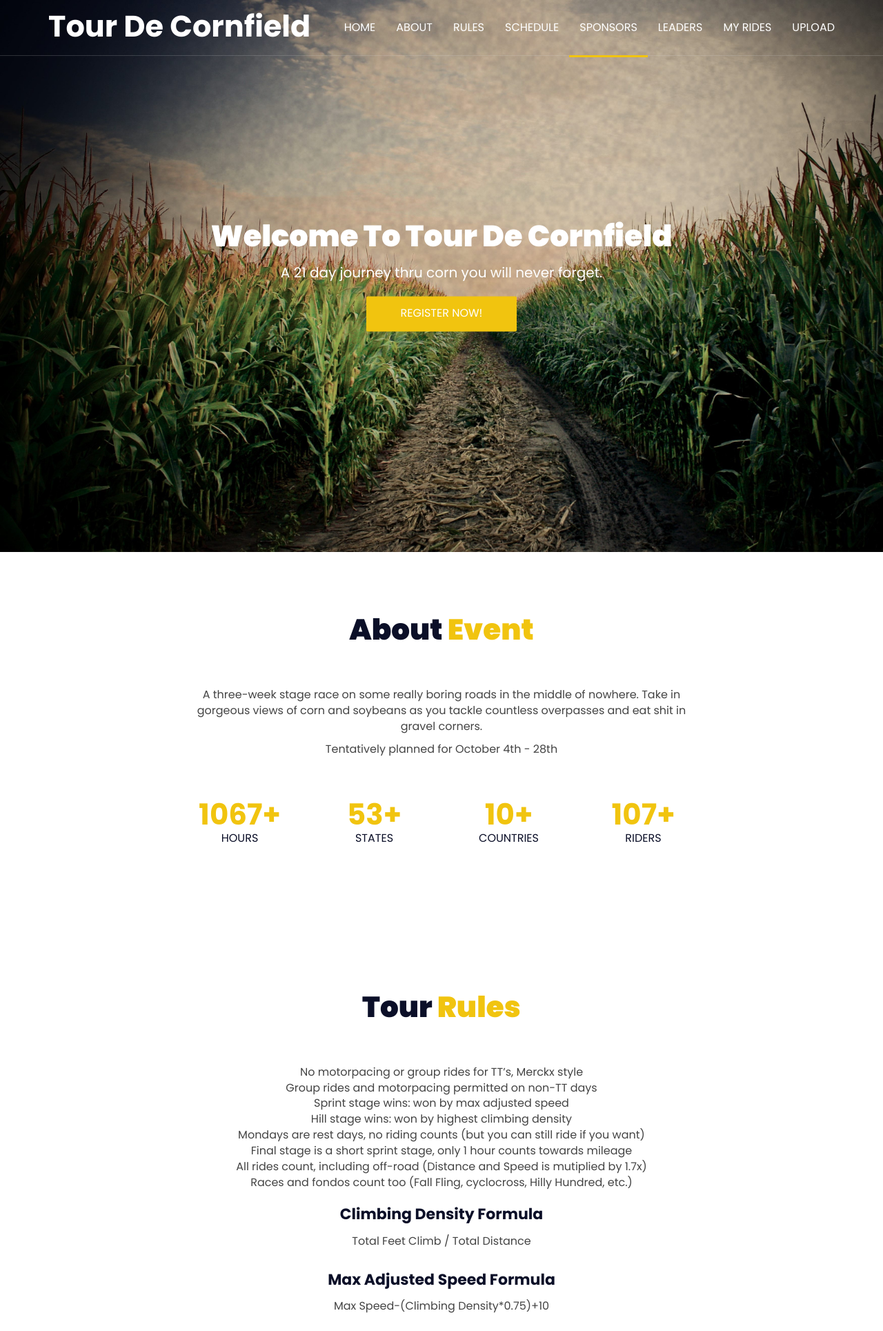
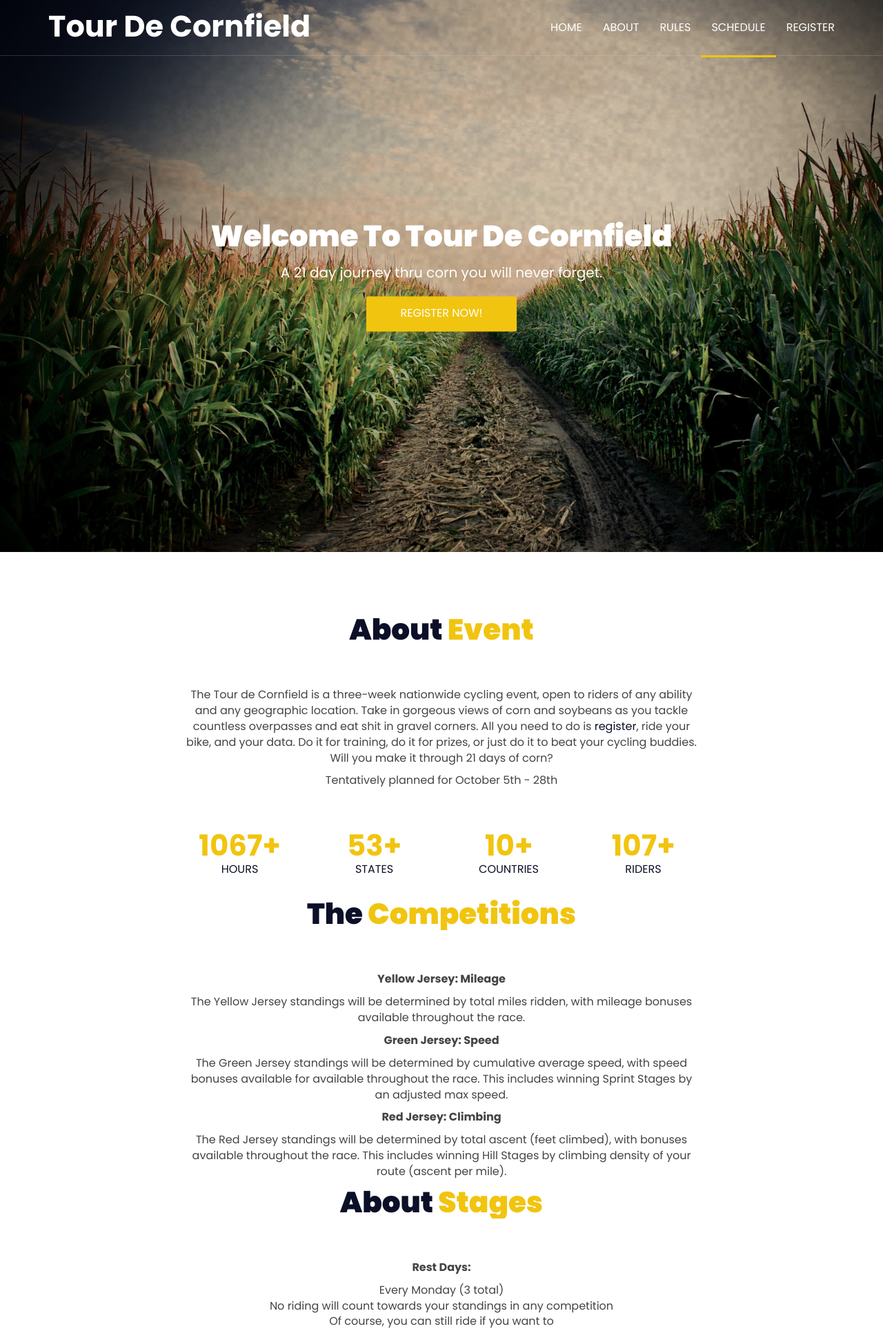
Before and after one commit to mkeller3/tour_de_cornfield_django, a Django app: page / in a window 1280 px wide. Shown: the top 1929 px of the page at 69% size. Run offline with Django 3.2, Linux system fonts and the light colour scheme; some libraries are stand-ins or nearby versions.

Commit message:
version 2.0

```diff
--- a/myapp/forms.py
+++ b/myapp/forms.py
@@ -13,9 +13,11 @@ class DocumentForm(forms.ModelForm):
 class SignUpForm(UserCreationForm):
     first_name = forms.CharField(max_length=30, required=True, help_text='Optional.')
     last_name = forms.CharField(max_length=30, required=True, help_text='Optional.')
-    secret_key = forms.CharField(max_length=30, required=True, help_text='Optional.')
+    unique_key = forms.CharField(max_length=30, required=True, help_text='Optional.')
     email = forms.EmailField(max_length=254, help_text='Required. Inform a valid email address.')
+    agreement = forms.BooleanField(required = True)
+
 
     class Meta:
         model = User
-        fields = ('username', 'first_name', 'last_name', 'email', 'password1', 'password2', 'secret_key')
+        fields = ('username', 'first_name', 'last_name', 'email', 'password1', 'password2', 'unique_key', 'agreement')
--- a/myapp/templates/index.html
+++ b/myapp/templates/index.html
@@ -63,10 +65,10 @@
 					<li><a href="#about">About</a></li>
 					<li><a href="#rules">Rules</a></li>
 					<li><a href="#schedule">Schedule</a></li>
-					<li><a href="#sponsors">Sponsors</a></li>
-					<li><a href="./leaderboard">Leaders</a></li>
+					<!-- <li><a href="./leaderboard">Results</a></li>
 					<li><a href="./rides">My Rides</a></li>
-					<li><a href="./upload">Upload</a></li>
+					<li><a href="./upload">Upload</a></li> -->
+					<li><a href="./register">Register</a></li>
 				</ul>
 			</nav>
 			<!-- /Navigation -->
@@ -120,8 +122,11 @@
 				<div class="col-md-8 col-md-offset-2 text-center">
 					<!-- about content -->
 					<div class="about-content">
-						<p>A three-week stage race on some really boring roads in the middle of nowhere. Take in gorgeous views of corn and soybeans as you tackle countless overpasses and eat shit in gravel corners.</p>
-						<p>Tentatively planned for October 4th - 28th</p>
+						<p>The Tour de Cornfield is a three-week nationwide cycling event, open to riders of any ability and any geographic location.
+							Take in gorgeous views of corn and soybeans as you tackle countless overpasses and eat shit in gravel corners.
+							All you need to do is <a href="./register">register</a>, ride your bike, and  your data. Do it for training, do it for prizes, or just do it to beat your cycling buddies.
+							Will you make it through 21 days of corn?</p>
+						<p>Tentatively planned for October 5th - 28th</p>
 					</div>
 					<!-- /about content -->
 
@@ -168,6 +173,72 @@
 						<!-- /row -->
 					</div>
 					<!-- /Numbers -->
+					<div class="section-title">
+							<h3 class="title"><span>The</span> <span style="color:  #f1c40f;">Competitions</span></h3>
+						</div>
+					<div class="about-content">
+						<p><b>Yellow Jersey: Mileage</b></p>
+						<p>The Yellow Jersey standings will be determined by total miles ridden, with mileage bonuses available throughout the race.</p>
+						<p><b>Green Jersey: Speed</b><p>
+						<p>The Green Jersey standings will be determined by cumulative average speed, with speed bonuses available for available throughout the race. This includes winning Sprint Stages by an adjusted max speed.</p>
+						<p><b>Red Jersey: Climbing</b></p>
+						<p>The Red Jersey standings will be determined by total ascent (feet climbed), with bonuses available throughout the race. This includes winning Hill Stages by climbing density of your route (ascent per mile).</p>
+					</div>
+					<div class="section-title">
+							<h3 class="title"><span>About</span> <span style="color:  #f1c40f;">Stages</span></h3>
+						</div>
+					<div class="about-content">
+						<p><b>Rest Days:</b></p>
+						<ul>
+							<li>Every Monday (3 total)</li>
+							<li>No riding will count towards your standings in any competition</li>
+							<li>Of course, you can still ride if you want to</li>
+						</ul>
+						<br>
+						<p><b>Sprint Stages:</b></p>
+						<ul>
+							<li>Won by adjusted max speed.</li>
+							<li>Adjusted Max Speed = Max Speed - (Climbing/Mile ^ 0.75) + 10</li>
+							<li>The adjusted max speed formula is designed to favor max speed on flat rides, so choose a route with fewer hills</li>
+							<li>Bonuses for Stage results:</li>
+							<li>Yellow: 5, 4, 3, 2, 1 miles</li>
+							<li>Green: 0.25, 0.2, 0.15, 0.1, 0.05 mph</li>
+							<li>Red: N/A</li>
+						</ul>
+						<br>
+						<p><b>Hill Stages:</b></p>
+						<ul>
+							<li>Won by climbing intensity (ascent per mile)</li>
+							<li>Bonuses for Stage results:</li>
+							<li>Yellow: 5, 4, 3, 2, 1 miles</li>
+							<li>Green: N/A</li>
+							<li>Red: 100, 80, 60, 40, 20 feet</li>
+						</ul>
+						<br>
+						<p><b>Time Trials:</b></p>
+						<ul>
+							<li>Won by fastest time.</li>
+							<li>In order for us to score stage results, you must upload a ride file of exactly the specified distance (+/- 0.5 miles). You can upload all of your files, but only the time trial file will count.</li>
+							<li>Routes must be out-and-back</li>
+							<li>Merckx-Style (road bikes only). No aero bars, aero helmets, or disc wheels.</li>
+							<li>Motorpacing and Group Rides are not allowed on TT-days.</li>
+							<li>Bonuses for Stage results:</li>
+							<li>Yellow: 10, 8, 6, 5, 4, 3, 2, 1 miles
+							<li>Green: N/A</li>
+							<li>Red: N/A</li>
+						</ul>
+					</div>
+					<br>
+					<div class="section-title">
+							<h3 class="title"><span>About</span> <span style="color:  #f1c40f;">Rides</span></h3>
+						</div>
+					<div class="about-content">
+						<p>You can do any type of riding or racing you want during the Tour de Cornfield. Group rides, off-road rides, gran fondos, track, cross races, etc.</p>
+						<p>Rides below 13 mph are classified as trails. Mileage, average speed, and feet climbed will be multiplied by 1.8</p>
+						<p>Rides between 13-16 mph are classified as cyclocross/gravel. Mileage, average speed, and feet climbed will be multiplied by 1.5<p>
+						<p>Rides above 16 mph average are classified as road rides.</p>
+						<p>You can do multiple rides each day, and upload as many ride files as you want.</p>
+					</div>
 				</div>
 			</div>
 			<!-- row -->
@@ -198,15 +271,14 @@
 							<li>Hill stage wins: won by highest climbing density</li>
 							<li>Mondays are rest days, no riding counts (but you can still ride if you want)</li>
 							<li>Final stage is a short sprint stage, only 1 hour counts towards mileage</li>
-							<li>All rides count, including off-road (Distance and Speed is mutiplied by 1.7x)</li>
 							<li>Races and fondos count too (Fall Fling, cyclocross, Hilly Hundred, etc.)</li>
 						</ul>
 						<br>
 						<h3>Climbing Density Formula</h3>
-						<p>Total Feet Climb / Total Distance</p>
+						<p>Total Feet Climbed / Total Distance</p>
 						<br>
 						<h3>Max Adjusted Speed Formula</h3>
-						<p>Max Speed-(Climbing Density*0.75)+10</p>
+						<p>Max Speed-(Climbing Density^0.75)+10</p>
 					</div>
 					<!-- /rules content -->
 				</div>
@@ -236,28 +308,13 @@
 						<div class="event">
 							<div class="event-day">
 								<div>
-									<span class="day">4</span>
-									<span class="year">Oct, 2018</span>
-								</div>
-							</div>
-							<div class="event-content">
-								<h3 class="event-title">Opening Prolouge</h3>
-								<p>Winner of the day goes to rider with the fastest 5 mile out and back time.</p>
-							</div>
-						</div>
-						<!-- /event -->
-
-						<!-- event -->
-						<div class="event">
-							<div class="event-day">
-								<div>
 									<span class="day">5</span>
 									<span class="year">Oct, 2018</span>
 								</div>
 							</div>
 							<div class="event-content">
-								<h3 class="event-title">Sprint Stage</h3>
-								<p>Winner of the day goes to rider with the fastest adjusted top speed.</p>
+								<h3 class="event-title">Opening Prologue</h3>
+								<p>Winner of the day goes to rider with the fastest 5 mile out and back time.</p>
 							</div>
 						</div>
 						<!-- /event -->
@@ -286,6 +343,21 @@
 								</div>
 							</div>
 							<div class="event-content">
+								<h3 class="event-title">Sprint Stage</h3>
+								<p>Winner of the day goes to rider with the fastest adjusted top speed.</p>
+							</div>
+						</div>
+						<!-- /event -->
+
+						<!-- event -->
+						<div class="event">
+							<div class="event-day">
+								<div>
+									<span class="day">8</span>
+									<span class="year">Oct, 2018</span>
+								</div>
+							</div>
+							<div class="event-content">
 								<h3 class="event-title">Rest Day</h3>
 								<p>The real winner of today is who can rest the most.</p>
 							</div>
@@ -326,7 +398,7 @@
 						<div class="event">
 							<div class="event-day">
 								<div>
-									<span class="day">10</span>
+									<span class="day">11</span>
 									<span class="year">Oct, 2018</span>
 								</div>
 							</div>
@@ -391,6 +448,21 @@
 								</div>
 							</div>
 							<div class="event-content">
+								<h3 class="event-title">Hill Stage</h3>
+								<p>Winner of the day goes to rider with the highest climbing density.</p>
+							</div>
+						</div>
+						<!-- /event -->
+
+						<!-- event -->
+						<div class="event">
+							<div class="event-day">
+								<div>
+									<span class="day">15</span>
+									<span class="year">Oct, 2018</span>
+								</div>
+							</div>
+							<div class="event-content">
 								<h3 class="event-title">Rest Day</h3>
 								<p>The real winner of today is who can rest the most.</p>
 							</div>
@@ -496,6 +553,21 @@
 								</div>
 							</div>
 							<div class="event-content">
+								<h3 class="event-title">Hill Stage</h3>
+								<p>Winner of the day goes to rider with the highest climbing density.</p>
+							</div>
+						</div>
+						<!-- /event -->
+
+						<!-- event -->
+						<div class="event">
+							<div class="event-day">
+								<div>
+									<span class="day">22</span>
+									<span class="year">Oct, 2018</span>
+								</div>
+							</div>
+							<div class="event-content">
 								<h3 class="event-title">Rest Day</h3>
 								<p>The real winner of today is who can rest the most.</p>
 							</div>
@@ -581,26 +653,18 @@
 						<div class="event">
 							<div class="event-day">
 								<div>
-									<span class="day">27</span>
+									<span class="day">28</span>
 									<span class="year">Oct, 2018</span>
 								</div>
 							</div>
 							<div class="event-content">
 								<h3 class="event-title">Sprint Stage/ Final Day</h3>
 								<p>Winner of the day goes to rider with the fastest adjusted top speed.</p>
+								<p>One hour max on the last day is accounted for standings.</p>
 							</div>
 						</div>
 						<!-- /event -->
-
-
-
-
 					</div>
-
-					<div class="download-btn">
-						<a href=" class="main-btn">Download Schedule</a>
-					</div>
-
 				</div>
 			</div>
 			<!-- /row -->
@@ -610,21 +674,21 @@
 	<!-- /Event Schedule -->
 
 	<!-- Sponsors -->
-	<div id="sponsors" class="section">
+	<div id="sponsors " class="section ">
 		<!-- container -->
-		<div class="container">
+		<div class="container ">
 			<!-- row -->
-			<div class="row">
+			<div class="row ">
 				<!-- section title -->
-				<div class="section-title">
-					<h3 class="title"><span>Our</span> <span style="color:  #f1c40f;">Sponsors</span></h3>
+				<div class="section-title ">
+					<h3 class="title "><span>Our "Real"</span> <span style="color: #f1c40f; ">Sponsors</span></h3>
 				</div>
 				<!-- /section title -->
 
 				<!-- sponsor -->
-				<div class="col-md-6 col-sm-12 col-xs-6">
-					<a href="https://www.caseys.com/" class="sponsor" target="_blank">
-						<img src="{% static "./img/sponsor.jpg" %}"alt=">
+				<div class="col-md-6 col-sm-12 col-xs-6 ">
+					<a href="https://www.caseys.com/ " class="sponsor" target="_blank ">
+						<img src="{% static "./img/sponsor.jpg" %} ">
 						</a>
 					</div>
 					<!-- /sponsor -->
@@ -646,38 +710,16 @@
 	</div>
 	<!-- /Sponsors -->
 
-	<!-- Footer -->
-	<footer id="footer">
-		<!-- container -->
-		<div class="container">
-			<!-- row -->
-			<div class="row">
 
-				<!-- footer logo -->
-				<div class="col-md-4 col-md-push-4">
-					<div class="footer-brand">
-						<a class="logo" href="./">
-							<h4 style="color: black">Tour De Cornfield</h4>
-						</a>
-					</div>
-				</div>
-				<!-- /footer logo -->
-
-			</div>
-			<!-- /row -->
-		</div>
-		<!-- /container -->
-	</footer>
-	<!-- /Footer -->
 
 	<!-- jQuery Plugins -->
-	<script src="{% static "js/jquery.min.js" %}"></script>
-	<script src="{% static "js/bootstrap.min.js" %}"></script>
-	<script src="{% static "js/jquery.waypoints.min.js" %}"></script>
-	<script src="{% static "js/owl.carousel.min.js" %}"></script>
-	<script src="{% static "js/jquery.stellar.min.js" %}"></script>
-	<script src="{% static "js/jquery.countTo.js" %}"></script>
-	<script src="{% static "js/main.js" %}"></script>
+	<script src="{% static "js/jquery.min.js" %} "></script>
+	<script src="{% static "js/bootstrap.min.js" %} "></script>
+	<script src="{% static "js/jquery.waypoints.min.js" %} "></script>
+	<script src="{% static "js/owl.carousel.min.js" %} "></script>
+	<script src="{% static "js/jquery.stellar.min.js" %} "></script>
+	<script src="{% static "js/jquery.countTo.js" %} "></script>
+	<script src="{% static "js/main.js" %} "></script>
 </body>
 
 </html>
--- a/myapp/views.py
+++ b/myapp/views.py
@@ -17,6 +17,7 @@ import numpy as np
 import os
 import smtplib
 from django.contrib.auth.models import User
+from django import forms
 
 def home(request):
 	return render(request, 'index.html')
@@ -130,6 +131,9 @@ def rides(request):
 def ride_stats(request):
 		return render(request, 'ride_stats.html')
 
+def terms_and_agreement(request):
+		return render(request, 'agreement.html')
+
 def register(request):
     if request.method == 'POST':
         form = SignUpForm(request.POST)
@@ -143,7 +147,7 @@ def register(request):
 	            login(request, user)
 	            return redirect('home')
 	        else:
-	            raise forms.ValidationError('Passwords do not match.')
+	            return render(request, 'register.html', {'form': form})
     else:
         form = SignUpForm()
     return render(request, 'register.html', {'form': form})
--- a/mysite/urls.py
+++ b/mysite/urls.py
@@ -26,6 +26,7 @@ urlpatterns = [
     url(r'^ride_stats/$', views.ride_stats, name='ride_stats'),
     url(r'^rides/$', views.rides, name='rides'),
     url(r'^register/$', views.register, name='register'),
+    url(r'^end_user_agreement/$', views.terms_and_agreement, name='terms'),
     url(r'^login/$', auth_views.login, {'template_name': 'sign_in.html'}, name='login'),
     url(r'^logout/$', auth_views.logout, {'next_page': '/'}, name='logout'),
     #url(r'^uploads/form/$', views.model_form_upload, name='model_form_upload'),
```
Also changed, not shown: other parts of myapp/templates/index.html (+16 -42 lines), myapp/templates/agreement.html (added, +183 -0 lines), myapp/templates/register.html (+20 -28 lines), myapp/templates/sign_in.html (+6 -7 lines), db.sqlite3, 11 other files. Lines whose indentation alone changed are shown as unchanged.
